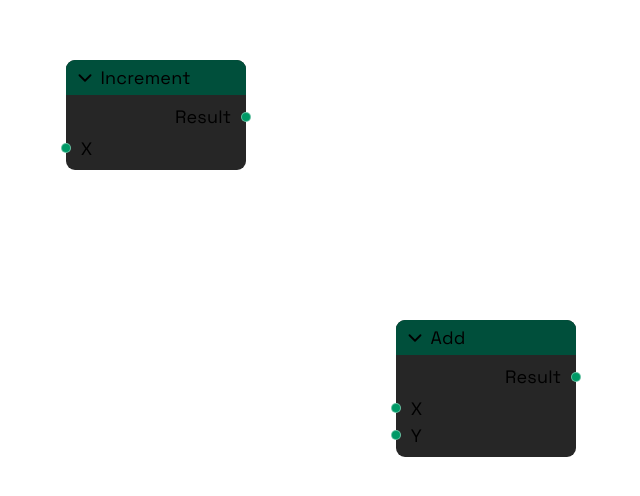
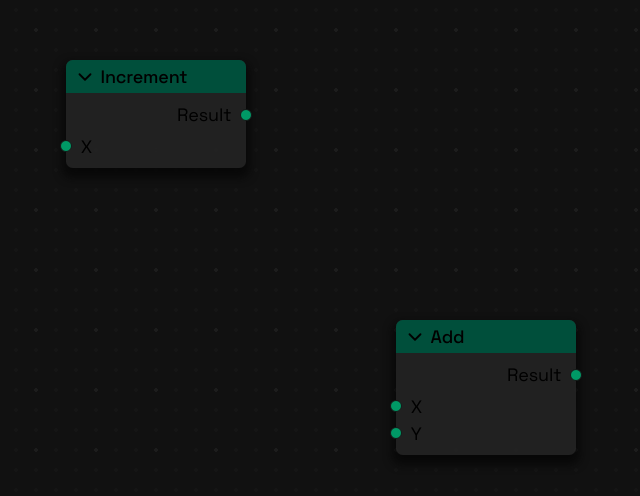
Before and after one commit to claudedjoumessi/nodemap, a React (Vite) app: page / in a window 1280 px wide. Shown: the part 180-676 px from the top of the page, without its empty margins (54-694 px from the left). Built offline with nearby package versions, Linux system fonts and the light colour scheme.

Commit message:
(fix)(feat): fix colors on nodes/ports and implement blender-like dotted background

```diff
--- a/src/index.css
+++ b/src/index.css
@@ -8,7 +8,7 @@
 :root {
   font-size: 18px;
   font-family: "Space Grotesk";
-  letter-spacing: 0.18px;
+  letter-spacing: -0.18px;
   color-scheme: light dark;
   font-synthesis: none;
   text-rendering: optimizeLegibility;
@@ -19,20 +19,22 @@
 
 @layer components {
   .canvas-screen {
-    background-image: radial-gradient(#ffffff11 2px, transparent 1px);
-    background-size: 25px 25px;
+    background-color: #111111;
+    background-image: radial-gradient(#ffffff09 2px, transparent 2px), radial-gradient(#ffffff04 2px, transparent 2px);
+    background-size: 60px 60px, 20px 20px;
     @apply w-screen h-screen;
   }
 
   /* Node */
   .node {
     --node-x-padding: 8px;
-    --noodle-size: 10px;
-    @apply absolute w-40 flex flex-col bg-neutral-800 rounded-lg select-none;
+    --noodle-size: 12px;
+    box-shadow: 0 6px 9px 4px #060606cd;
+    @apply absolute w-40 flex flex-col bg-neutral-800/80 backdrop-blur-xl rounded-md select-none;
   }
   .node-header {
-    padding: 4px var(--node-x-padding);
-    @apply flex items-center gap-1 bg-emerald-900 rounded-t-lg;
+    padding: 3px var(--node-x-padding);
+    @apply font-medium flex items-center gap-1 bg-emerald-900 rounded-t-md;
   }
   .node-body {
     padding: var(--node-x-padding);
@@ -47,7 +49,7 @@
   .port .port-noodle {
     width: var(--noodle-size);
     height: var(--noodle-size);
-    @apply absolute bg-emerald-600 rounded-full border border-white/40;
+    @apply absolute bg-emerald-600 rounded-full border border-neutral-900;
   }
   .node-outputs {
     @apply items-end;
```
